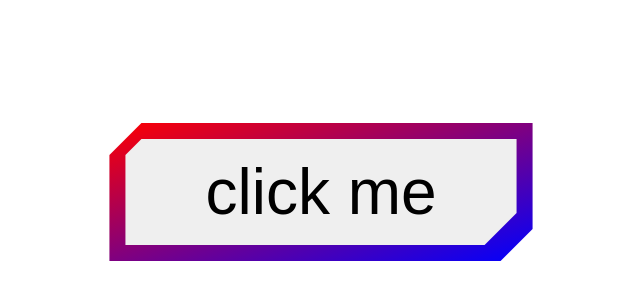
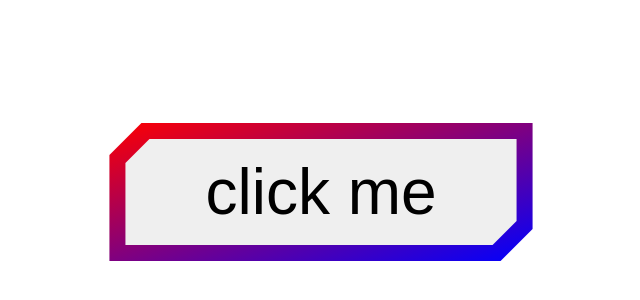
Before and after one commit to Annie-Huang/button-cut-corners, a website: page index.html in a window 1280 px wide. Shown: the part 216-516 px from the top of the page, 319-959 px from the left. Drawn offline with Linux system fonts and the light colour scheme.

Commit message:
Change clip-path to use custom properties

```diff
--- a/style.css
+++ b/style.css
@@ -11,7 +11,7 @@ body {
 
   --background: #efefef;
   --border-color: linear-gradient(to bottom right, red, blue);
-  --border-width: 0.5em;
+  --border-width: 0.25em;
   --edge-size: 0.5em;
 
   position: relative;
@@ -57,14 +57,32 @@ button::after {
   background: var(--background);
   z-index: -1;
 
+  /*clip-path: polygon(*/
+  /*  !* top-left 1 *! 0.25em var(--edge-size),*/
+  /*  !* top-left 2 *! var(--edge-size) 0.25em,*/
+  /*  !* top-right *! calc(100% - 0.25em) 0.25em,*/
+  /*  !* bottom-right 1 *! calc(100% - 0.25em)*/
+  /*    calc(100% - 0.25em - var(--edge-size)),*/
+  /*  !* bottom-right 2 *! calc(100% - 0.25em - var(--edge-size))*/
+  /*    calc(100% - 0.25em),*/
+  /*  !* bottom-left *! 0.25em calc(100% - 0.25em)*/
+  /*);*/
+
+  /* You can switch the 0.5 value to 0.25, or 0.125. The key is to see which give you around the border width as the top horizontal line
+     Replace with 0.25em from var(--border-width)
+     Replace with calc(100% - 0.25em - var(--edge-size)) with calc(100% - calc(var(--edge-size) + var(--border-width) * 0.5))
+  */
   clip-path: polygon(
-    /* top-left 1 */ 0.25em var(--edge-size),
-    /* top-left 2 */ var(--edge-size) 0.25em,
-    /* top-right */ calc(100% - 0.25em) 0.25em,
-    /* bottom-right 1 */ calc(100% - 0.25em)
-      calc(100% - 0.25em - var(--edge-size)),
-    /* bottom-right 2 */ calc(100% - 0.25em - var(--edge-size))
-      calc(100% - 0.25em),
-    /* bottom-left */ 0.25em calc(100% - 0.25em)
+    /* top-left 1 */ var(--border-width)
+      calc(var(--edge-size) + var(--border-width) * 0.5),
+    /* top-left 2 */ calc(var(--edge-size) + var(--border-width) * 0.5)
+      var(--border-width),
+    /* top-right */ calc(100% - var(--border-width)) var(--border-width),
+    /* bottom-right 1 */ calc(100% - var(--border-width))
+      calc(100% - calc(var(--edge-size) + var(--border-width) * 0.5)),
+    /* bottom-right 2 */
+      calc(100% - calc(var(--edge-size) + var(--border-width) * 0.5))
+      calc(100% - var(--border-width)),
+    /* bottom-left */ var(--border-width) calc(100% - var(--border-width))
   );
 }
```
